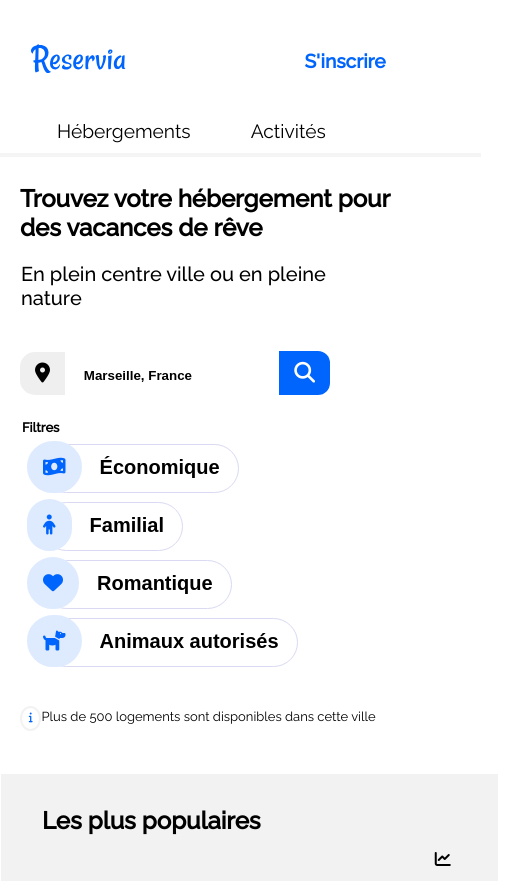
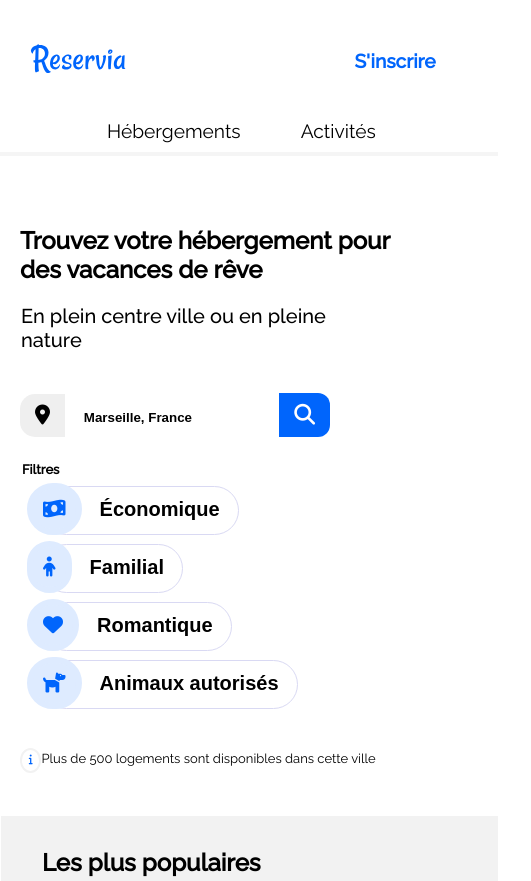
Before and after one commit to AndreSpinoza85/FelipeAndresEspinoza_2_14042021, a plain HTML site: page index.html in a window 390 px wide. Shown: the top 881 px of the page, 531 px wide, since content can reach past the window. Drawn offline with Linux system fonts and the light colour scheme.

Commit message:
"Modifications 14/06 css"
"Modifications 14/06 css"

```diff
--- a/style.css
+++ b/style.css
@@ -204,6 +204,7 @@ span i
     font-size: 13px;
 }
 /*main*/
+
 /*section hébergements*/
 main
 {
@@ -593,18 +594,23 @@ footer li:hover
 {
     header
     {
+        width: 125%;
         height: 100px;
-        padding-bottom: 1px;
+        padding-bottom: 10%;
+        border-bottom: 4px solid whitesmoke;
+
+
     }
    nav
     {
+        width: 600px;
         height: 70px;
         display: flex;
         flex-direction: column;
-        margin-left: -150px;
+        margin-left: -100px;
         padding-bottom: 60px;
         padding-top: 10px;
-        border-bottom: 4px solid whitesmoke;
+
     }
     #logo img
     {
@@ -959,9 +965,14 @@ footer li:hover
         width: 100%;
 
     }
-}
-
-
+
+    article
+    {
+
+        margin-left: 1px;
+    }
+
+}
 /* Media queries: entre 487px et 890px */
 
 
```
